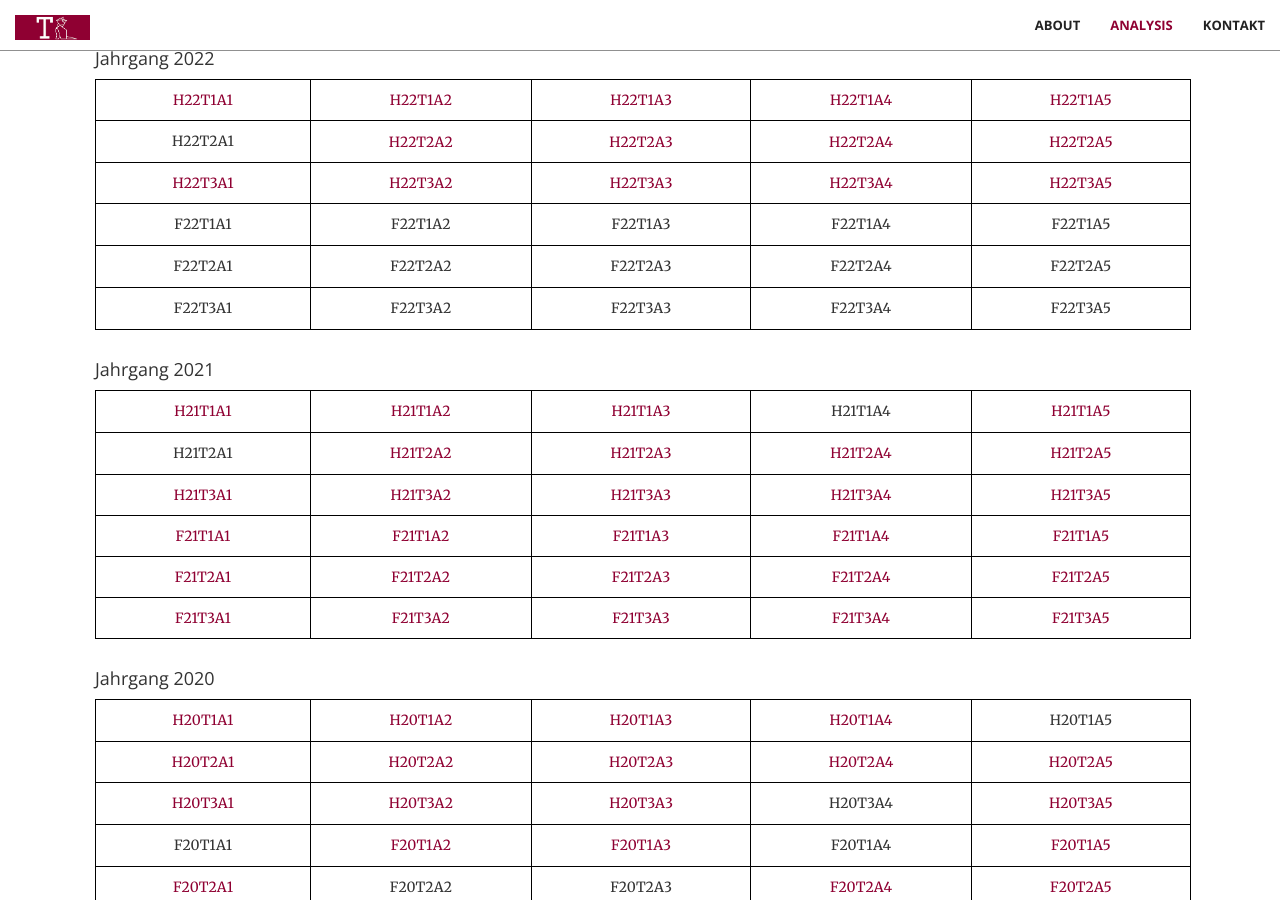
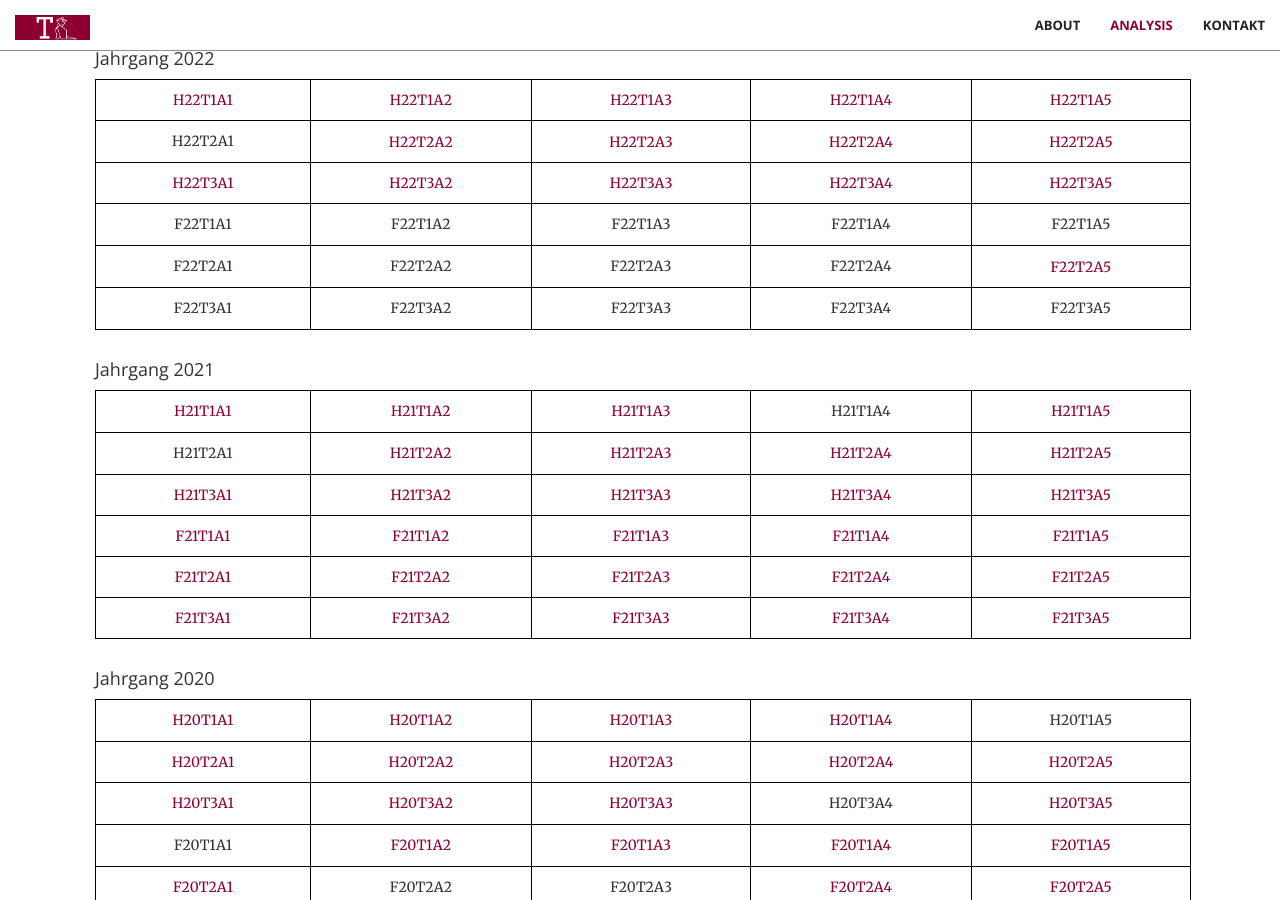
Before and after one commit to trabaldini/trabaldini.github.io, a Jekyll site: the page built from index.html, in a window 1280 px wide and 900 px high, scrolled down 1692 px. Built offline with Jekyll 4.4.1, drawn with Linux system fonts in a browser that asks for light colours; some web fonts are replaced.

Commit message:
add new solutions

```diff
--- a/_includes/math.html
+++ b/_includes/math.html
@@ -112,7 +112,7 @@
                                     <p>F22T2A4</p>
                                 </td>
                                 <td>
-                                    <p>F22T2A5</p>
+                                    <a href="aufg/F22T2A5_FT.pdf" target="_blank">F22T2A5</a>
                                 </td>
                             </tr>
                             <tr>
@@ -311,7 +311,7 @@
                                     <a href="aufg/F20T1A3_DGL.pdf" target="_blank">F20T1A3</a>
                                 </td>
                                 <td>
-                                    <p>F20T1A4</p>
+                                    <a href="aufg/F20T1A4_FT.pdf" target="_blank">F20T1A4</a>
                                 </td>
                                 <td>
                                     <a href="aufg/F20T1A5_FT.pdf" target="_blank">F20T1A5</a>
```
Also changed, not shown: 2 other files.
